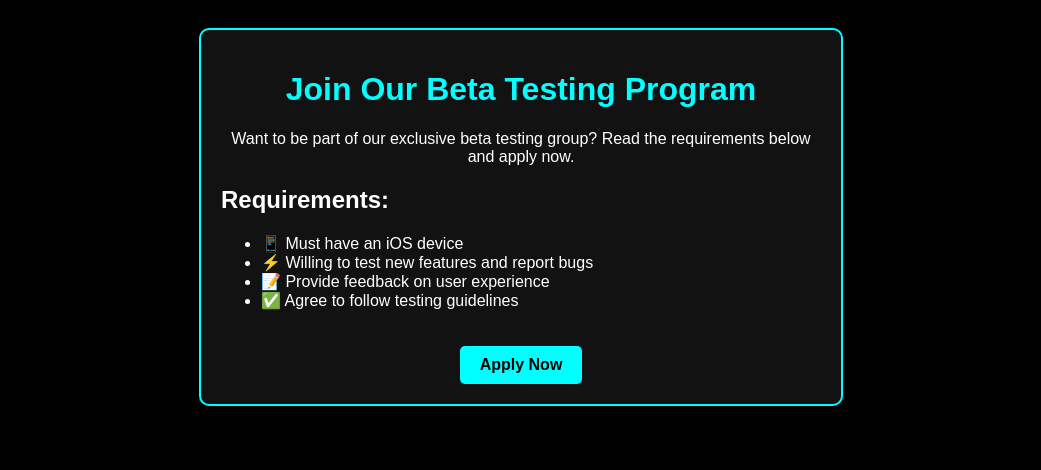
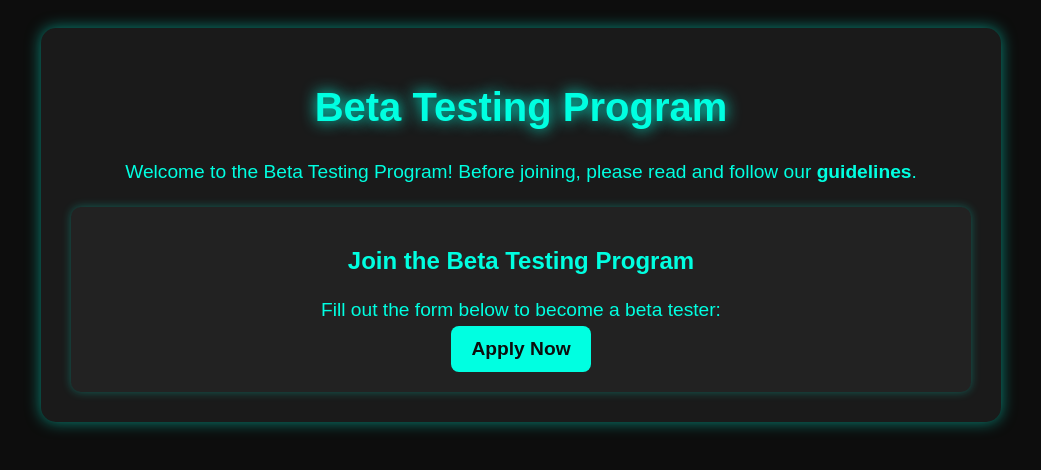
Before and after one commit to szuper1212856/Nbtfbetatester, a plain HTML site: page index.html in a window 1280 px wide. Shown: the whole page, without its empty margins (119-1160 px from the left). Drawn offline with Linux system fonts and the light colour scheme.

Commit message:
Update index.html

```diff
--- a/index.html
+++ b/index.html
@@ -3,61 +3,76 @@
 <head>
     <meta charset="UTF-8">
     <meta name="viewport" content="width=device-width, initial-scale=1.0">
-    <title>Beta Testing Program</title>
+    <title>Beta Testing Guidelines</title>
     <style>
         body {
-            background-color: black;
-            color: white;
+            background-color: #0d0d0d;
+            color: #00ffe1;
             font-family: Arial, sans-serif;
             text-align: center;
             padding: 20px;
         }
         h1 {
-            color: cyan;
+            font-size: 2.5em;
+            text-shadow: 0px 0px 15px #00ffe1;
+        }
+        p {
+            font-size: 1.2em;
+            max-width: 800px;
+            margin: auto;
+            line-height: 1.6;
+        }
+        a {
+            color: #00ffe1;
+            text-decoration: none;
+            font-weight: bold;
+        }
+        a:hover {
+            text-shadow: 0px 0px 10px #00ffe1;
         }
         .container {
-            max-width: 600px;
+            max-width: 900px;
             margin: auto;
+            padding: 30px;
+            background-color: #1a1a1a;
+            border-radius: 15px;
+            box-shadow: 0px 0px 15px rgba(0, 255, 225, 0.5);
+        }
+        .form-container {
+            margin-top: 20px;
             padding: 20px;
-            border: 2px solid cyan;
+            background-color: #222;
             border-radius: 10px;
-            background-color: #121212;
+            box-shadow: 0px 0px 10px rgba(0, 255, 225, 0.3);
         }
-        .requirements {
-            text-align: left;
-            margin-top: 20px;
+        .btn {
+            display: inline-block;
+            padding: 12px 20px;
+            background-color: #00ffe1;
+            color: #0d0d0d;
+            border-radius: 8px;
+            font-size: 1.2em;
+            font-weight: bold;
+            text-decoration: none;
+            transition: 0.3s;
         }
-        .button {
-            display: inline-block;
-            margin-top: 20px;
-            padding: 10px 20px;
-            background-color: cyan;
-            color: black;
-            text-decoration: none;
-            font-weight: bold;
-            border-radius: 5px;
-        }
-        .button:hover {
-            background-color: #00bcd4;
+        .btn:hover {
+            background-color: #008f7a;
         }
     </style>
 </head>
 <body>
+
     <div class="container">
-        <h1>Join Our Beta Testing Program</h1>
-        <p>Want to be part of our exclusive beta testing group? Read the requirements below and apply now.</p>
+        <h1>Beta Testing Program</h1>
+        <p>Welcome to the Beta Testing Program! Before joining, please read and follow our <a href="https://szuper1212856.github.io/Betatesting-guidlines/">guidelines</a>.</p>
 
-        <div class="requirements">
-            <h2>Requirements:</h2>
-            <ul>
-                <li>📱 Must have an iOS device</li>
-                <li>⚡ Willing to test new features and report bugs</li>
-                <li>📝 Provide feedback on user experience</li>
-                <li>✅ Agree to follow testing guidelines</li>
-            </ul>
+        <div class="form-container">
+            <h2>Join the Beta Testing Program</h2>
+            <p>Fill out the form below to become a beta tester:</p>
+            <a href="https://melonly.xyz/forms/7308184634196496384" class="btn">Apply Now</a>
         </div>
+    </div>
 
-        <a href="https://melonly.xyz/forms/7308184634196496384" class="button">Apply Now</a>
-    </div>
 </body>
 </html>
```
